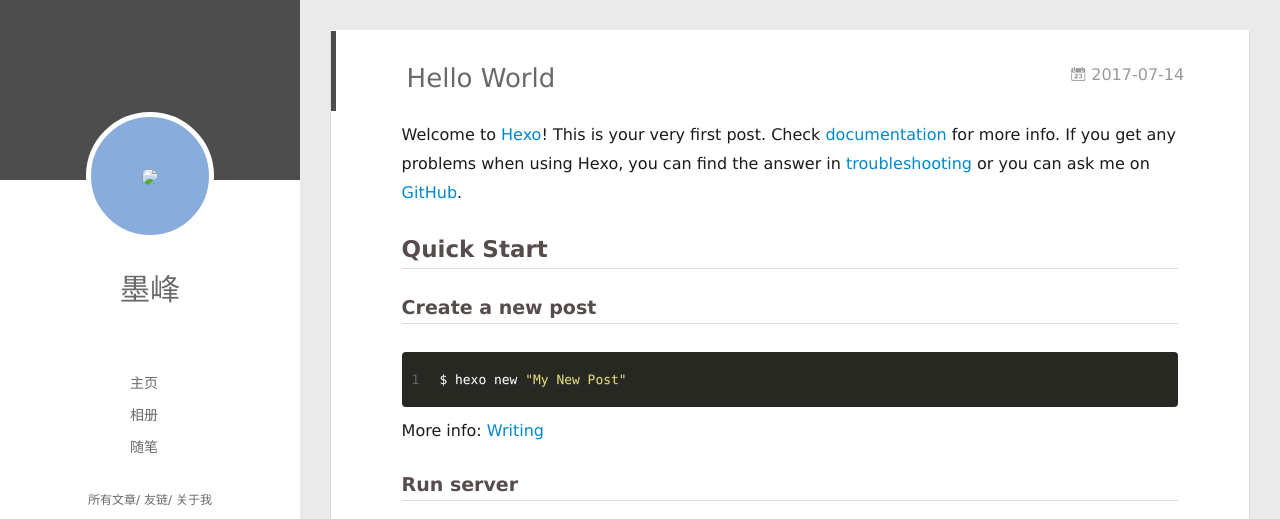
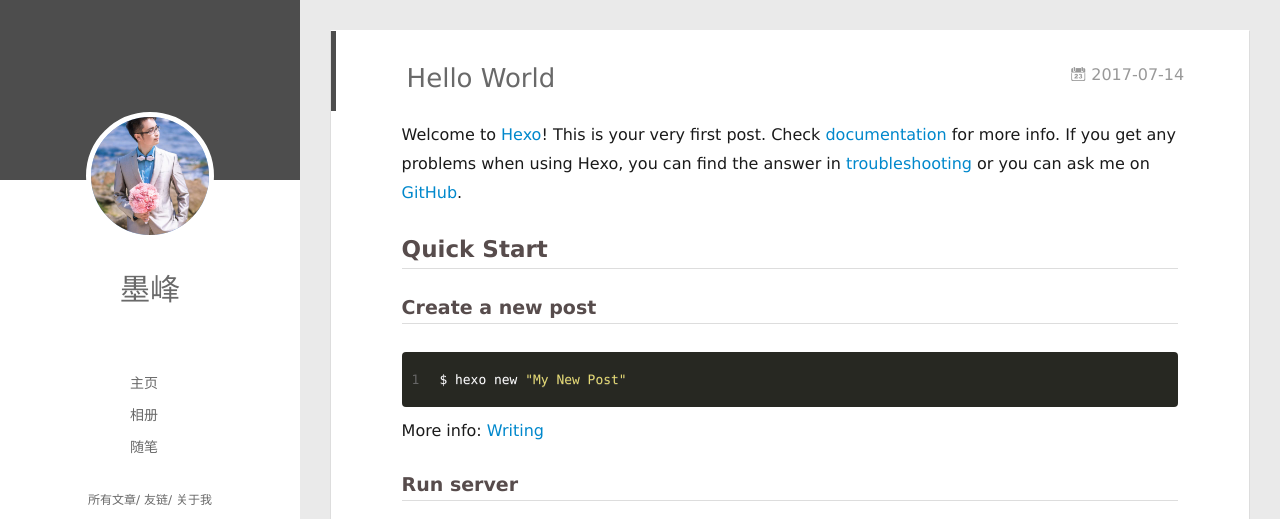
Before and after one commit to nanhuiCai/nanhuiCai.github.io, a plain HTML site: page 2017/07/14/hello-world/index.html in a window 1280 px wide. Shown: the top 519 px of the page. Drawn offline with Linux system fonts and the light colour scheme; no server answers.

Commit message:
Site updated: 2017-07-14 16:56:52

```diff
--- a/2017/07/14/hello-world/index.html
+++ b/2017/07/14/hello-world/index.html
@@ -46,7 +46,7 @@
 <div class="intrude-less">
 	<header id="header" class="inner">
 		<a href="/" class="profilepic">
-			<img src="/source/img/tx.jpg" class="js-avatar">
+			<img src="/img/tx.jpg" class="js-avatar">
 		</a>
 		<hgroup>
 		  <h1 class="header-author"><a href="/">墨峰</a></h1>
@@ -104,7 +104,7 @@
 	<div class="intrude-less">
 		<header id="header" class="inner">
 			<div class="profilepic">
-				<img src="/source/img/tx.jpg" class="js-avatar">
+				<img src="/img/tx.jpg" class="js-avatar">
 			</div>
 			<hgroup>
 			  <h1 class="header-author js-header-author">墨峰</h1>
--- /dev/null
+++ b/content.json
@@ -0,0 +1 @@
+[{"title":"hello","date":"2017-07-14T02:46:55.000Z","path":"2017/07/14/hello/","tags":[]},{"title":"Hello World","date":"2017-07-14T02:40:50.515Z","path":"2017/07/14/hello-world/","tags":[]}]
```
Also changed, not shown: 2017/07/14/hello/index.html (+2 -2 lines), archives/2017/07/index.html (+2 -2 lines), archives/2017/index.html (+2 -2 lines), archives/index.html (+2 -2 lines), index.html (+2 -2 lines).
